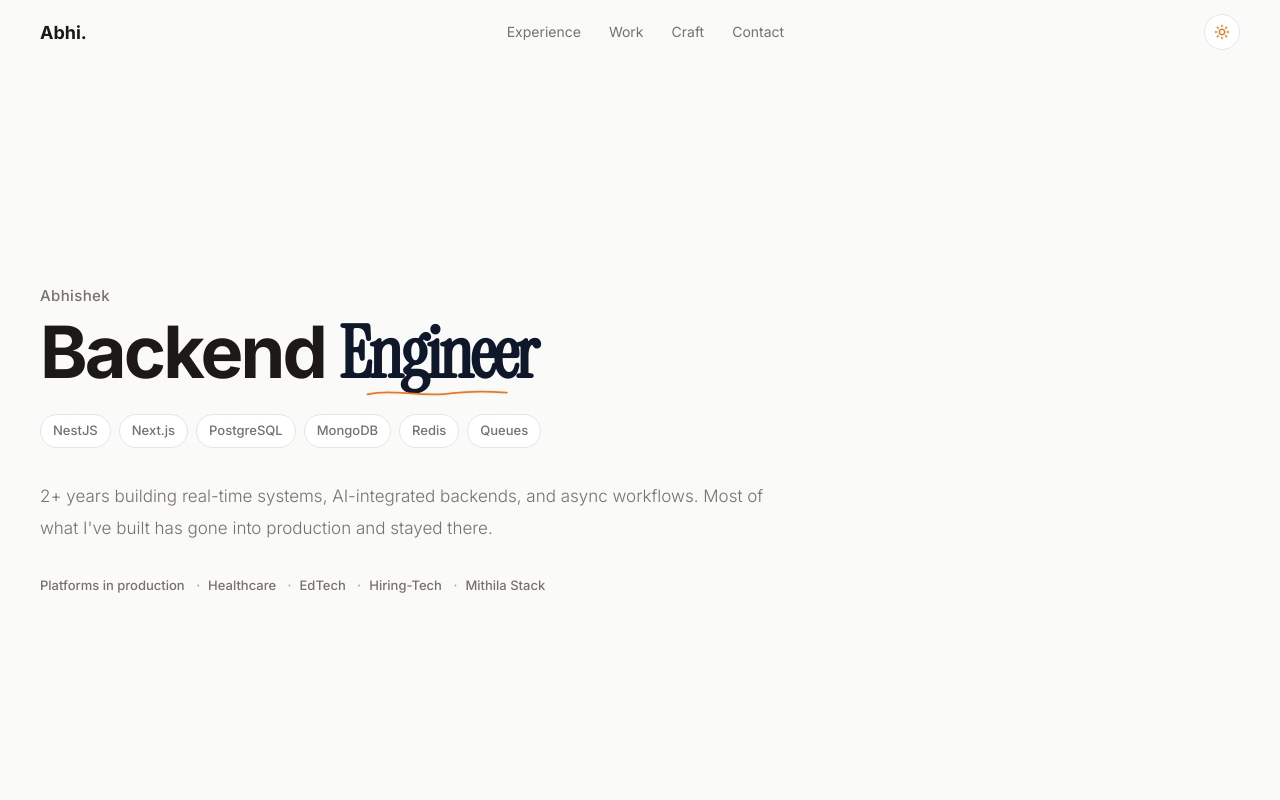
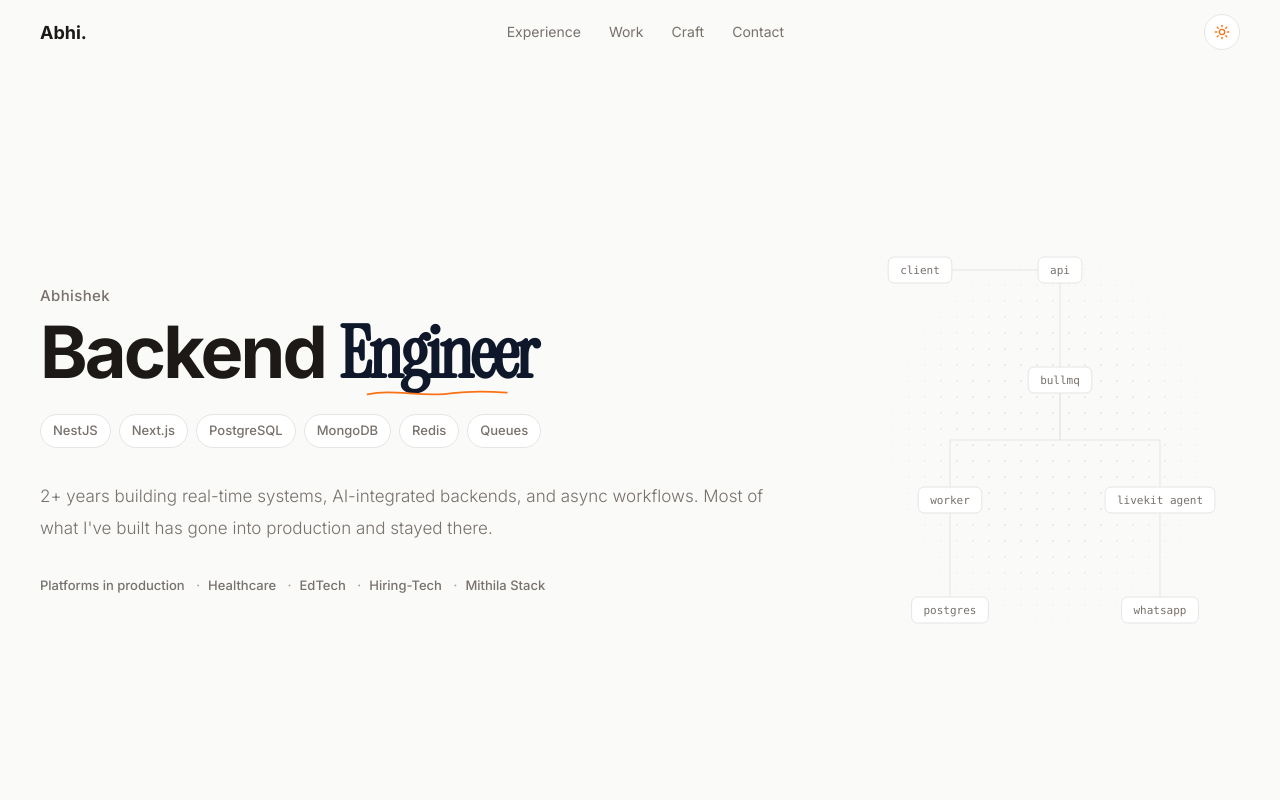
Before and after one commit to abhimehrr/iabhi_, a Next.js app: page / in a window 1280 px wide. Shown: the top 800 px of the page. Built offline with nearby package versions, Linux system fonts and the light colour scheme.

Commit message:
Add SystemFlow component and update Hero section layout
- Imported SystemFlow component for enhanced visual structure.
- Updated Hero section layout to use a grid system for better responsiveness and spacing adjustments.

```diff
--- a/src/components/sections/Hero.tsx
+++ b/src/components/sections/Hero.tsx
@@ -2,6 +2,7 @@
 
 import { motion } from "framer-motion";
 import { useShouldAnimate } from "@/components/ui/AnimateIn";
+import { SystemFlow } from "@/components/ui/SystemFlow";
 
 export interface HeroProps {}
 
@@ -12,7 +13,10 @@ export function Hero(_props: HeroProps): React.JSX.Element {
   const animationKey = shouldAnimate ? "animated" : "static";
 
   return (
-    <section id="top" className="page-shell flex min-h-screen items-center pt-20">
+    <section
+      id="top"
+      className="page-shell grid min-h-screen items-center gap-12 pt-20 lg:grid-cols-[minmax(0,1fr)_340px] xl:grid-cols-[minmax(0,1fr)_380px]"
+    >
       <div className="max-w-[900px]">
         <motion.p
           key={`hero-name-${animationKey}`}
@@ -115,6 +119,8 @@ export function Hero(_props: HeroProps): React.JSX.Element {
           Mithila Stack
         </motion.p>
       </div>
+
+      <SystemFlow className="hidden lg:block" />
     </section>
   );
 }
--- /dev/null
+++ b/src/components/ui/SystemFlow.tsx
@@ -0,0 +1,123 @@
+"use client";
+
+import { motion, useReducedMotion } from "framer-motion";
+
+export interface SystemFlowProps {
+  className?: string;
+}
+
+interface FlowNode {
+  id: string;
+  label: string;
+  x: number;
+  y: number;
+}
+
+const NODES: readonly FlowNode[] = [
+  { id: "client", label: "client", x: 60, y: 50 },
+  { id: "api", label: "api", x: 200, y: 50 },
+  { id: "queue", label: "bullmq", x: 200, y: 160 },
+  { id: "worker", label: "worker", x: 90, y: 280 },
+  { id: "agent", label: "livekit agent", x: 300, y: 280 },
+  { id: "db", label: "postgres", x: 90, y: 390 },
+  { id: "whatsapp", label: "whatsapp", x: 300, y: 390 },
+];
+
+const EDGES: readonly string[] = [
+  "M60 50 H200",
+  "M200 50 V160",
+  "M200 160 V220 H90 V280",
+  "M200 160 V220 H300 V280",
+  "M90 280 V390",
+  "M300 280 V390",
+];
+
+const ROUTES: readonly { path: string; dur: number; begin: number }[] = [
+  { path: "M60 50 H200 V220 H90 V390", dur: 5.5, begin: 0 },
+  { path: "M60 50 H200 V220 H300 V390", dur: 5.5, begin: 2.2 },
+  { path: "M60 50 H200 V220 H90 V390", dur: 5.5, begin: 3.9 },
+];
+
+const CHAR_WIDTH = 6.6;
+const NODE_HEIGHT = 26;
+
+export function SystemFlow({ className }: SystemFlowProps): React.JSX.Element {
+  const reducedMotion = useReducedMotion();
+
+  return (
+    <motion.div
+      className={className}
+      initial={{ opacity: 0 }}
+      animate={{ opacity: 1 }}
+      transition={{ duration: 0.8, ease: "easeOut", delay: 0.5 }}
+      aria-hidden
+    >
+      <svg viewBox="0 0 380 440" className="h-auto w-full">
+        <defs>
+          <pattern id="flow-dots" width="16" height="16" patternUnits="userSpaceOnUse">
+            <circle cx="1" cy="1" r="1" className="fill-border" />
+          </pattern>
+          <radialGradient id="flow-fade">
+            <stop offset="40%" stopColor="white" stopOpacity="1" />
+            <stop offset="100%" stopColor="white" stopOpacity="0" />
+          </radialGradient>
+          <mask id="flow-mask">
+            <rect width="380" height="440" fill="url(#flow-fade)" />
+          </mask>
+        </defs>
+
+        <rect width="380" height="440" fill="url(#flow-dots)" mask="url(#flow-mask)" />
+
+        {EDGES.map((d) => (
+          <path key={d} d={d} fill="none" strokeWidth="1" className="stroke-border" />
+        ))}
+
+        {!reducedMotion &&
+          ROUTES.map((route, index) => (
+            <circle key={index} r="2.5" className="fill-accent-orange" opacity="0">
+              <animateMotion
+                path={route.path}
+                dur={`${route.dur}s`}
+                begin={`${route.begin}s`}
+                repeatCount="indefinite"
+              />
+              <animate
+                attributeName="opacity"
+                values="0;1;1;0"
+                keyTimes="0;0.06;0.94;1"
+                dur={`${route.dur}s`}
+                begin={`${route.begin}s`}
+                repeatCount="indefinite"
+              />
+            </circle>
+          ))}
+
+        {NODES.map((node) => {
+          const width = node.label.length * CHAR_WIDTH + 24;
+          return (
+            <g key={node.id}>
+              <rect
+                x={node.x - width / 2}
+                y={node.y - NODE_HEIGHT / 2}
+                width={width}
+                height={NODE_HEIGHT}
+                rx="6"
+                strokeWidth="1"
+                className="fill-surface stroke-border"
+              />
+              <text
+                x={node.x}
+                y={node.y}
+                textAnchor="middle"
+                dominantBaseline="central"
+                className="fill-secondary font-mono text-[11px]"
+              >
+                {node.label}
+              </text>
+            </g>
+          );
+        })}
+      </svg>
+    </motion.div>
+  );
+}
```
